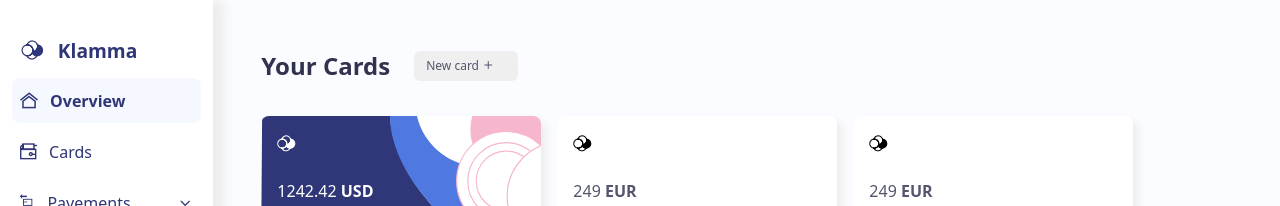
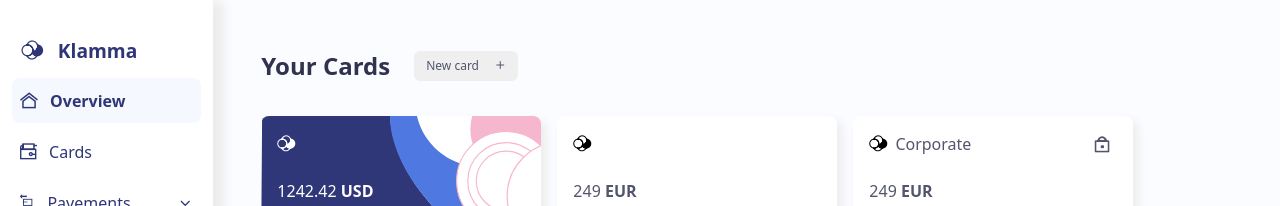
Before and after one commit to raph35/Sayna-TestFront-Angular, an Angular app: page / in a window 1280 px wide. Shown: the top 206 px of the page. Built offline with nearby package versions, Linux system fonts and the light colour scheme.

Commit message:
Rectification button

```diff
--- a/src/app/card/card.component.html
+++ b/src/app/card/card.component.html
@@ -1,7 +1,11 @@
 <div class="card-perso" [ngClass]="{'card-master-card': isMasterCard()}">
     <div class="card-header-perso">
-        <span *ngIf="card.theme == 'dark'" class="icon-logo-white"></span>
-        <span *ngIf="card.theme == 'light'" class="icon-logo-black"></span>
+        <div>
+            <span *ngIf="card.theme == 'dark'" class="icon-logo-white"></span>
+            <span *ngIf="card.theme == 'light'" class="icon-logo-black"></span>
+            <ng-container *ngIf="card.locked">Corporate</ng-container>
+        </div>
+        <span *ngIf="card.locked" class="icon-lock"></span>
     </div>
     <div class="card-money" [ngClass]="{'dark': isMasterCard()}">
         {{ card.money }} <strong>{{ card.currency | uppercase}}</strong>
--- a/src/app/card/card.component.scss
+++ b/src/app/card/card.component.scss
@@ -13,6 +13,12 @@
     flex-direction: column;
     justify-content: space-between;
     // background-color: #222;
+
+    .card-header-perso {
+        display:flex;
+        align-items: center;
+        justify-content: space-between;
+    }
 
     .general-info {
         display: flex;
--- a/src/app/list-card/list-card.component.html
+++ b/src/app/list-card/list-card.component.html
@@ -1,4 +1,4 @@
-<div class="title-header"><span class="title-text">Your Cards</span><button class="button">New card <span class="icon-plus"></span><span class="icon-add no-padding"></span></button></div>
+<div class="title-header"><span class="title-text">Your Cards</span><button class="button">New card <span class="icon-plus no-padding" style="padding-left: 1em;"></span></button></div>
 <div class="list-card">
     <app-card *ngFor="let card of cards" [card]="card"></app-card>
 </div>
--- a/src/assets/scss/_icon.scss
+++ b/src/assets/scss/_icon.scss
@@ -5,7 +5,7 @@
     url('../fonts/icomoon.ttf?trrjkp') format('truetype'),
     url('../fonts/icomoon.woff?trrjkp') format('woff'),
     url('../fonts/icomoon.svg?trrjkp#icomoon') format('svg');
-  font-weight: normal;
+font-weight: normal;
   font-style: normal;
   font-display: block;
 }
@@ -212,3 +212,7 @@
 .icon-cog:before {
   content: "\e994";
 }
+
+.no-padding {
+  padding: 0;
+}
```
